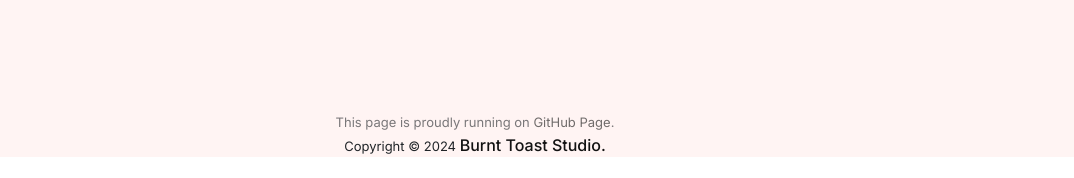
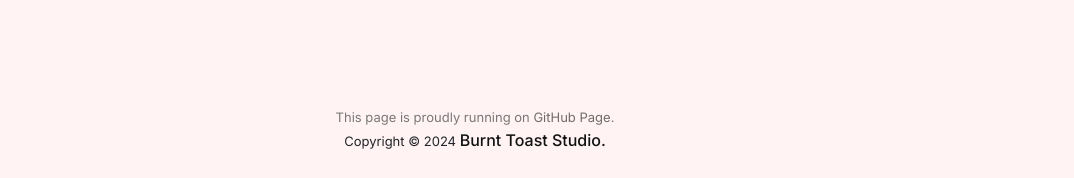
Before and after one commit to burnttoaststudio/burnttoaststudio.github.io, a plain HTML site: page index.html in a window 1280 px wide. Shown: the part 2321-2499 px from the top of the page, without its empty margins (165-1239 px from the left). Drawn offline with nearby package versions, Linux system fonts and the light colour scheme; a web font is replaced by a local one.

Commit message:
Update style.css
Update CSS properties

```diff
--- a/style.css
+++ b/style.css
@@ -204,6 +204,7 @@ footer #footnote{
   font-size: small;
   padding-top: 15px;
   background-color: #fff4f3;
+  padding: 10px 0 10px;
 }
 #footnote #hosting{
   opacity: 0.6;
```
